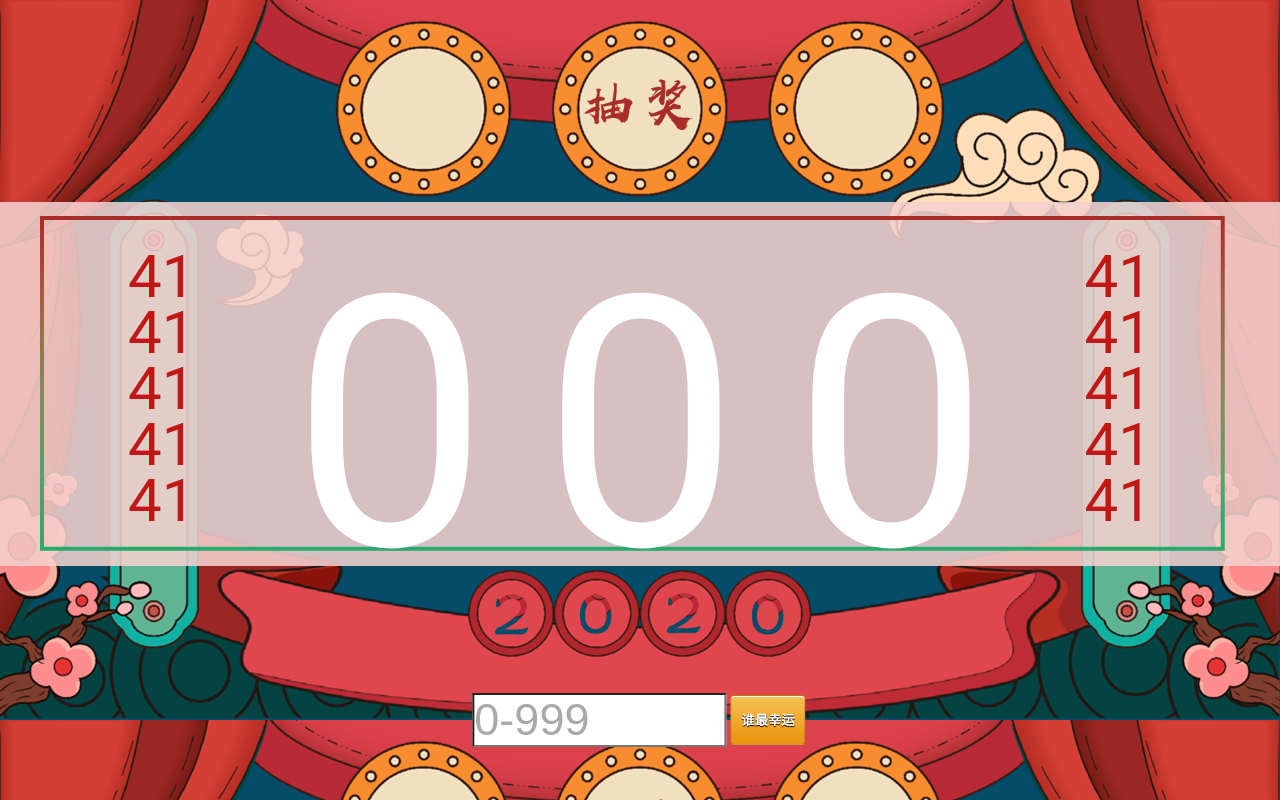
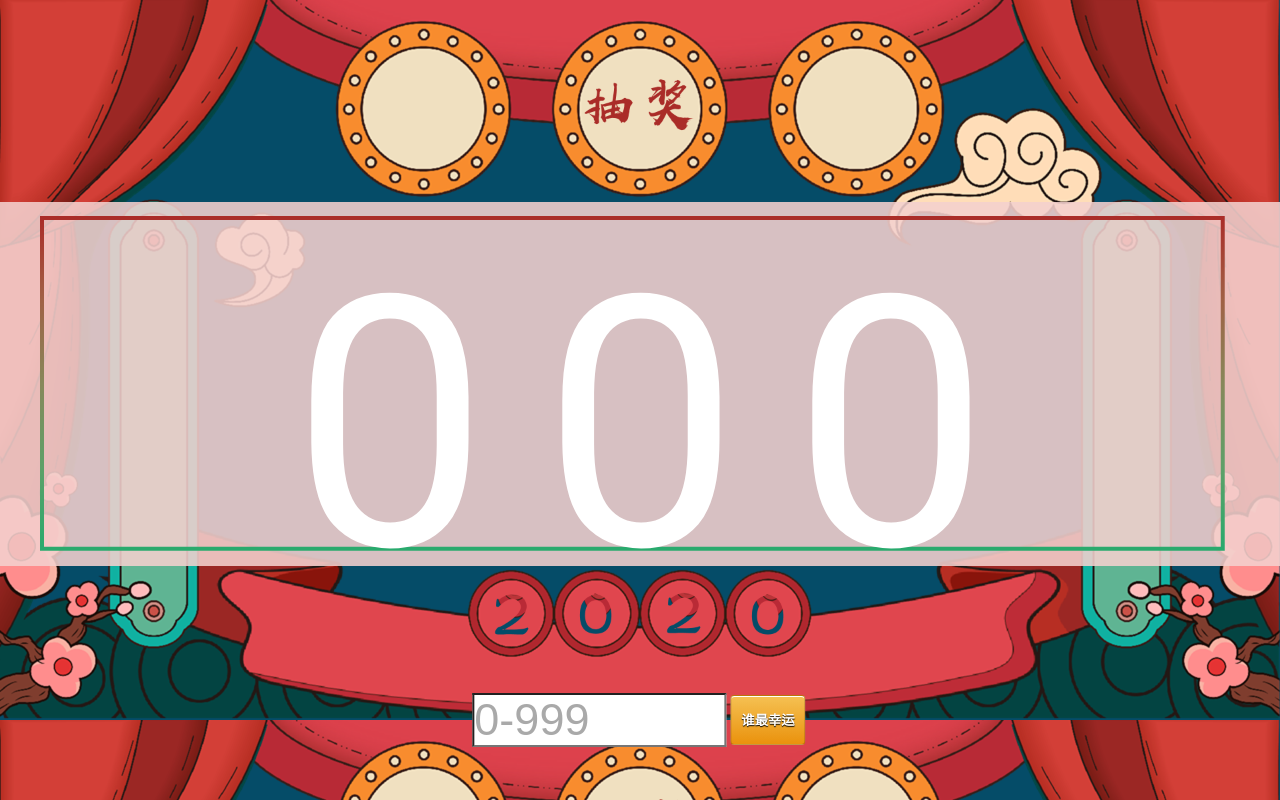
Before and after one commit to tbbatbb/CCCCC, a plain HTML site: page 教堂抽奖/index.html in a window 1280 px wide. Drawn offline with Linux system fonts and the light colour scheme.

Commit message:
又是被郑老板压榨的一年 唉

```diff
--- a/教堂抽奖/index.html
+++ b/教堂抽奖/index.html
@@ -43,21 +43,11 @@
   <div class="result result_l">
     <!-- <p>幸运鹅</p> -->
     <ul id="result_ul_l">
-      <li>41</li>
-      <li>41</li>
-      <li>41</li>
-      <li>41</li>
-      <li>41</li>
     </ul>
   </div>
   <div class="result result_r">
     <!-- <p>幸运鹅</p> -->
     <ul id="result_ul_r">
-      <li>41</li>
-      <li>41</li>
-      <li>41</li>
-      <li>41</li>
-      <li>41</li>
     </ul>
   </div>
 </body>
```
